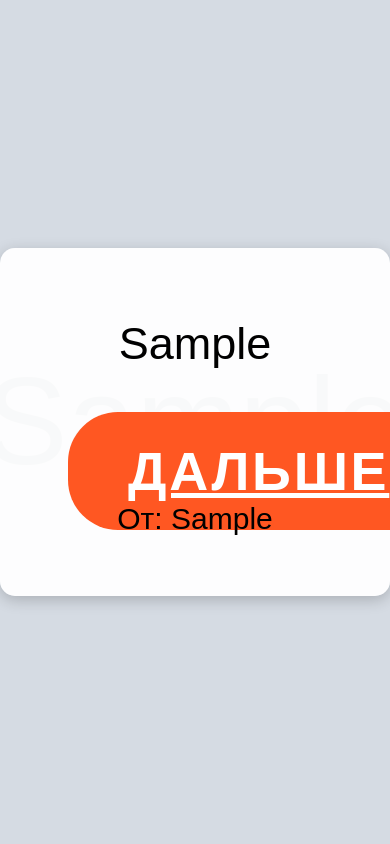
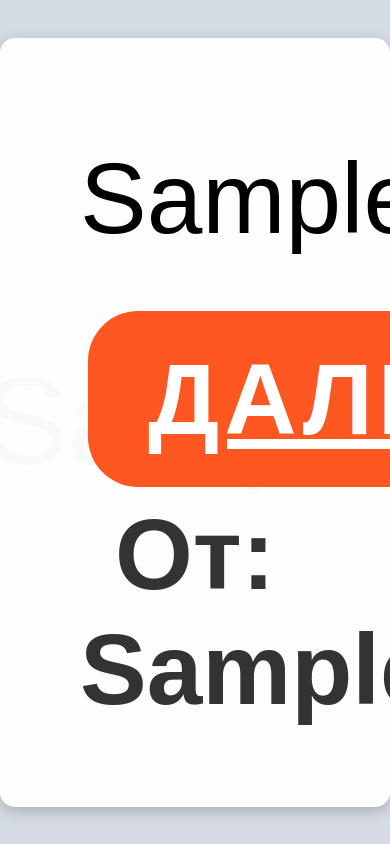
Before and after one commit to Lavochka123/Svety4, a Flask app: page /invite/1/page1 in a window 390 px wide. Run offline with Flask 3, Linux system fonts and the light colour scheme; tables that the repository leaves empty hold one stand-in row (values such as "Sample post"); grey boxes marked "Sample" are stand-in pictures.

Commit message:
Update style.css

```diff
--- a/static/css/style.css
+++ b/static/css/style.css
@@ -161,41 +161,57 @@ body.design_minimal {
   transform: translateY(-3px);
 }
 
+/* Стили для подписи отправителя */
+.sender-signature {
+  margin-top: 1rem;
+  font-size: 1em;
+  font-weight: bold;
+  text-align: center;
+  color: #333;
+}
+
 /* Адаптация для мобильных устройств */
 @media (max-width: 600px) {
-  /* Увеличиваем базовый размер шрифта */
+  /* Увеличиваем базовый размер шрифта в 2,5 раза (от 16px до 40px) */
   body {
-    font-size: 30px;
+    font-size: 40px;
   }
-  /* Контейнер теперь занимает всю ширину и имеет увеличенные отступы */
+  /* Контейнер: увеличиваем padding и делаем его шире */
   .container {
-    padding: 3.75rem;
+    padding: 5rem;
     width: 100%;
     max-width: none;
   }
-  /* Абзацы текста: увеличиваем отступ снизу и размер шрифта */
+  /* Абзацы: увеличиваем отступ снизу и размер шрифта */
   .container p {
-    margin-bottom: 3.75rem;
-    font-size: 1.5em;
+    margin-bottom: 4rem;
+    font-size: 2.5em;
   }
-  /* Кнопки становятся больше для удобства нажатия */
+  /* Кнопки: увеличиваем размеры и отступы */
   .button {
-    padding: 1.8rem 3.75rem;
-    font-size: 1.8em;
+    padding: 2rem 3.75rem;
+    font-size: 2.5em;
   }
   /* Увеличиваем размеры конверта */
   .envelope {
-    max-width: 100%;
-    margin: 3rem auto;
+    width: 100%;
+    max-width: none;
+    margin: 4rem auto;
   }
   .envelope-body {
-    padding: 3rem;
+    padding: 4rem;
   }
-  /* Размеры текста в блоке содержимого письма */
+  /* Размеры для содержимого письма */
   .letter-content h1 {
+    font-size: 2.5em;
+  }
+  .letter-content p {
     font-size: 2em;
   }
-  .letter-content p {
-    font-size: 1.5em;
+  /* Подпись отправителя: увеличиваем отступ сверху и размер шрифта, чтобы не накладывалась на кнопку */
+  .sender-signature {
+    margin-top: 2.5rem;
+    font-size: 2.5em;
+    display: block;
   }
 }
```
